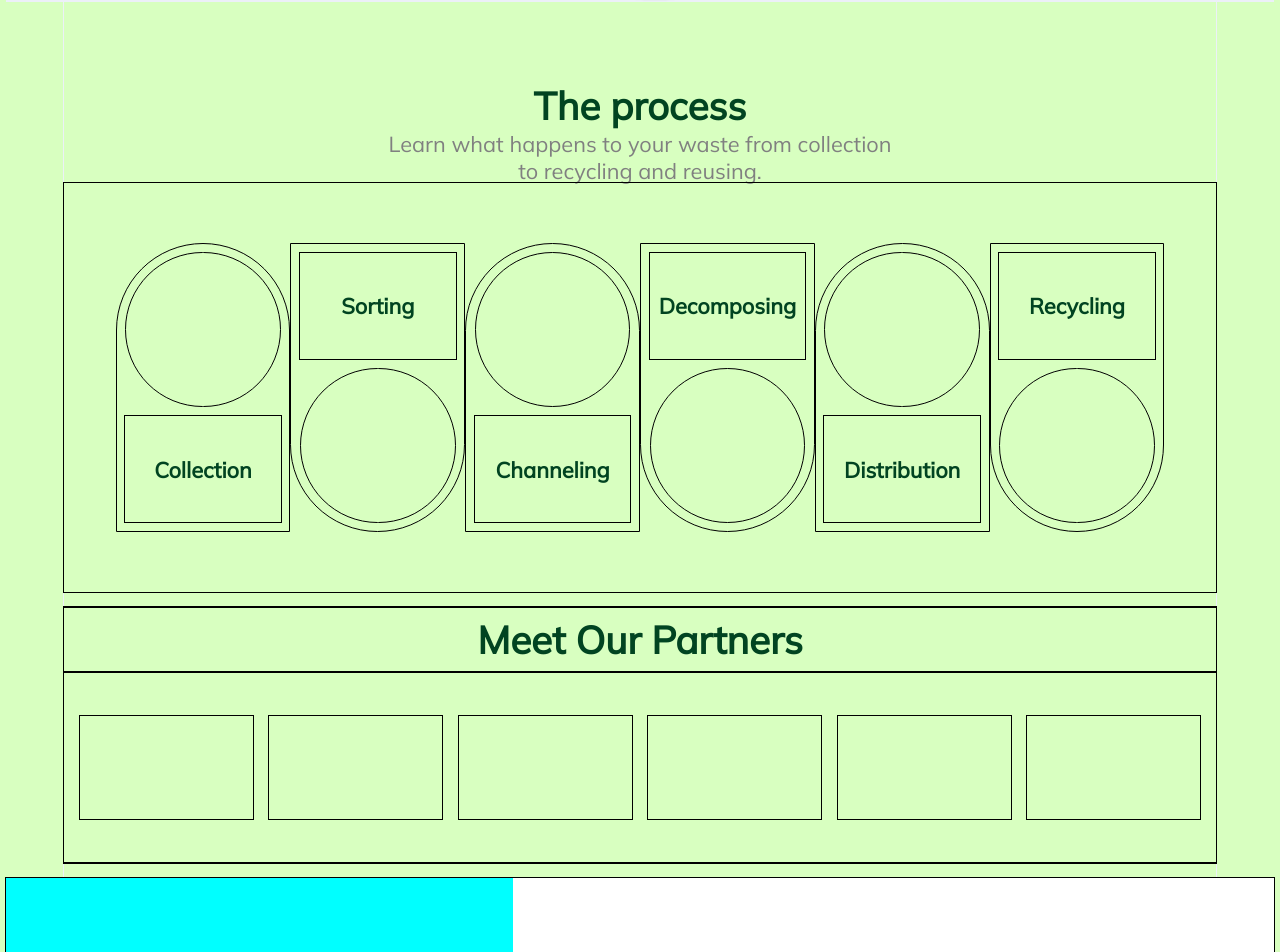
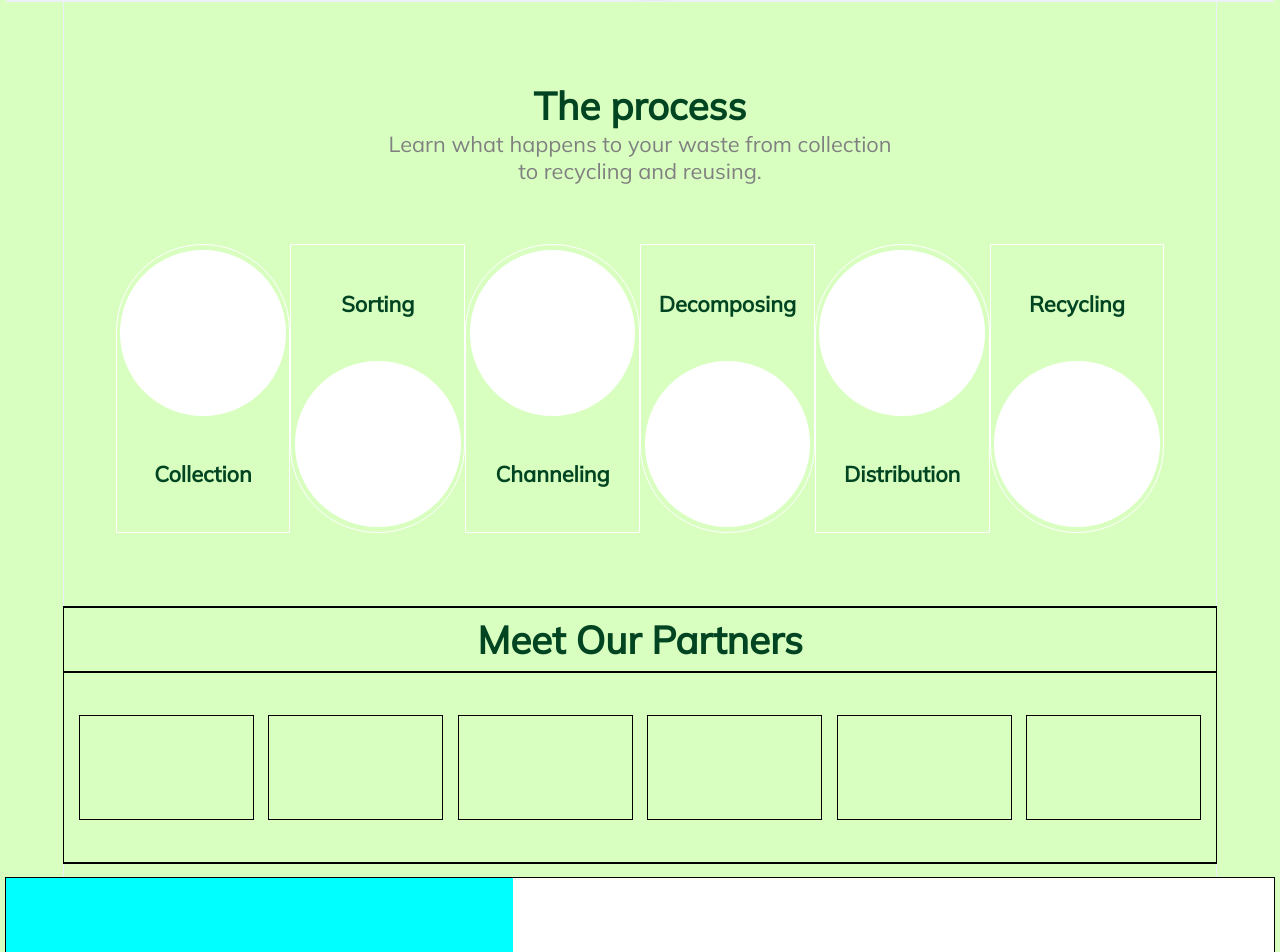
Before and after one commit to MokuaEnock/greenly, a React (Create React App) app: page / in a window 1280 px wide. Shown: the part 2102-3054 px from the top of the page. Built offline with nearby package versions, Linux system fonts and the light colour scheme; no server answers.

Commit message:
add border to process section

```diff
--- a/src/pages/landing/landing.css
+++ b/src/pages/landing/landing.css
@@ -97,7 +97,7 @@
 
 .span-image {
   background-position: center;
-background-size: cover;
+  background-size: cover;
 }
 
 #spa1 {
@@ -425,7 +425,6 @@ background-size: cover;
 #process > #content {
   display: flex;
   flex-direction: row;
-  border: thin solid black;
   height: 80%;
   width: 100%;
   align-items: center;
@@ -435,8 +434,8 @@ background-size: cover;
 #process > #content > div {
   width: 15%;
   height: 70%;
-  border: thin solid black;
   display: flex;
+  border: thin solid white;
   flex-direction: column;
   align-items: center;
   justify-content: space-evenly;
@@ -454,7 +453,8 @@ background-size: cover;
 }
 
 .process-icon {
-  border: thin solid black;
+  border: 0.5vw double white;
+  background-color: white;
   width: 12vw;
   height: 12vw;
   border-radius: 50%;
@@ -465,7 +465,6 @@ background-size: cover;
 }
 
 .process-label {
-  border: thin solid black;
   width: 90%;
   height: 37%;
   font-size: 1.7vw;
```
